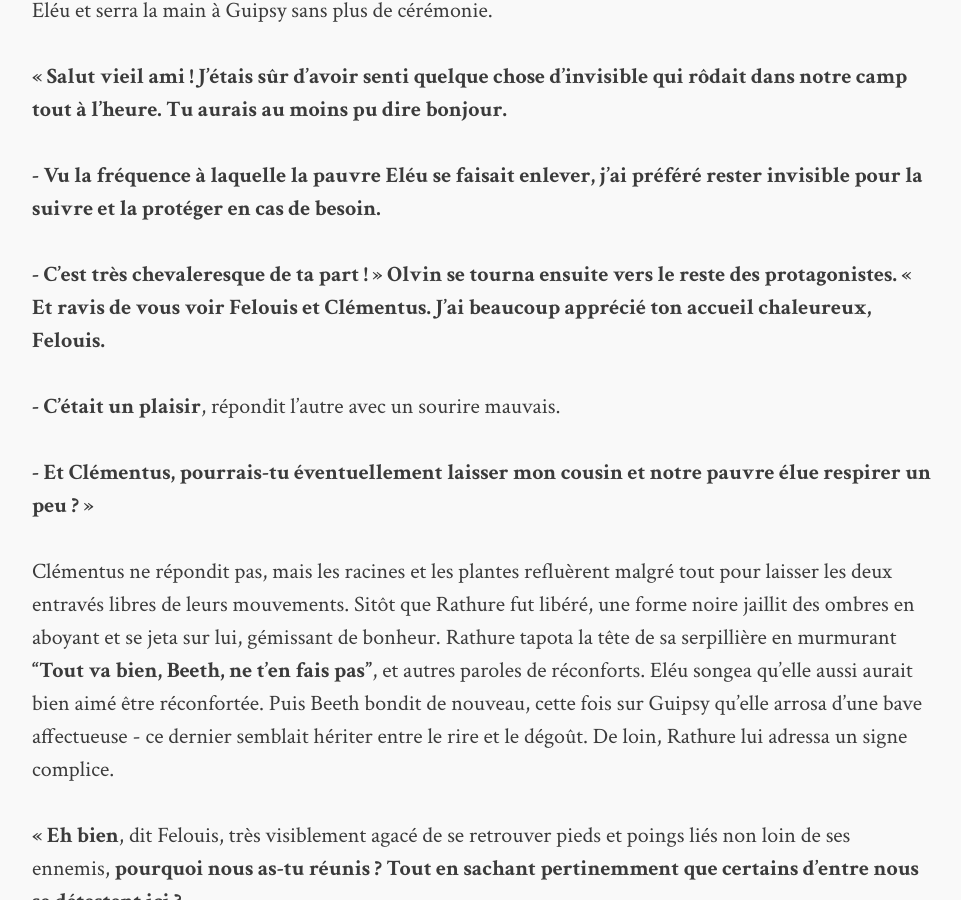
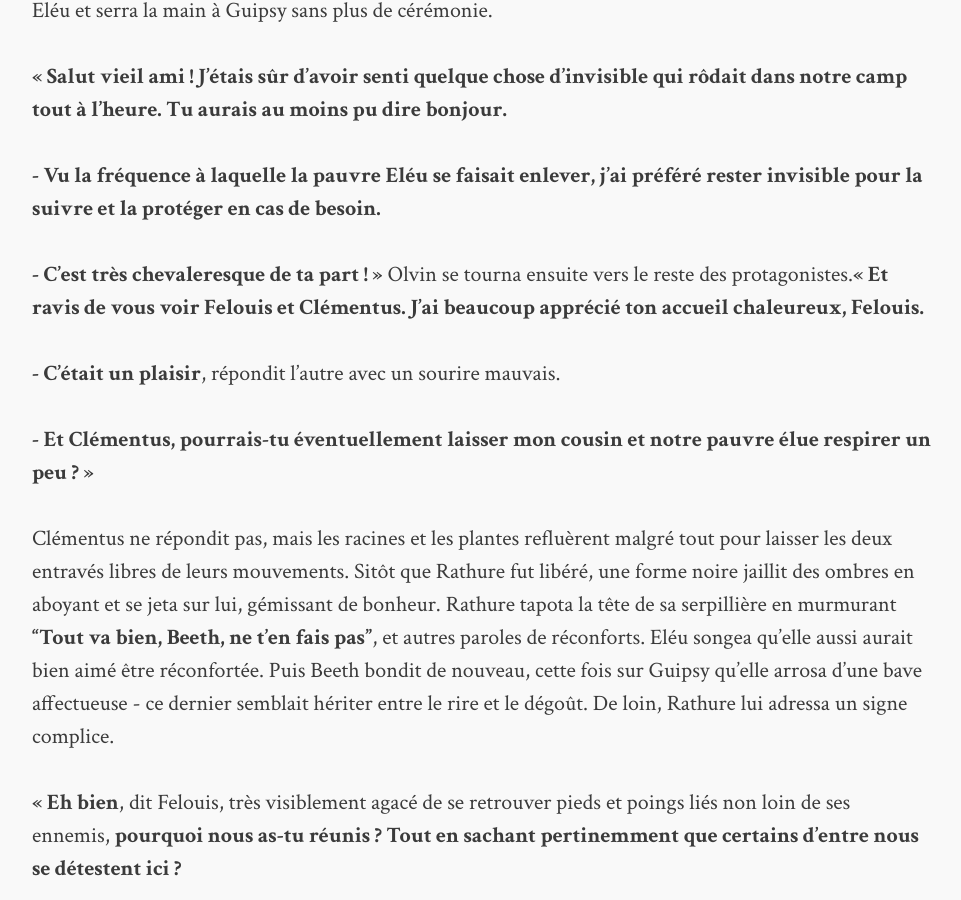
Before and after one commit to Tapus/tygrec, a Jekyll site: the page built from _posts/2014-12-16-chapitre-5.md, in a window 1280 px wide and 900 px high, scrolled down 7308 px. Shown: the whole window, without its empty margins (158-1119 px from the left). Built offline with Jekyll 4.4.1, drawn with Linux system fonts in a browser that asks for light colours; some of the changed text lies outside the part shown.

Commit message:
Fix chapter 5

```diff
--- a/_posts/2014-12-16-chapitre-5.md
+++ b/_posts/2014-12-16-chapitre-5.md
@@ -50,7 +50,7 @@
 
 Soudain, une lumière orange d'une brillance incomparable illumina les alentours presque comme en plein jour : Felouis venait de dégainer son épée de feu, et faisait face à Rathure qui tenait un long poignard aux reflets dorés dans chaque main.
 
-**« Il est temps de régler ça d'homme à homme, sans artifice**, siffla Felouis, **son regard flamboyant plongé dans celui impénétrable de Rathure.**
+**« Il est temps de régler ça d'homme à homme, sans artifice**, siffla Felouis, son regard flamboyant plongé dans celui impénétrable de Rathure.
 
 **\- Je suis bien d'accord »**, répondit Rathure sans se démonter.
 
@@ -106,7 +106,7 @@
 
 **\- Vu la fréquence à laquelle la pauvre Eléu se faisait enlever, j’ai préféré rester invisible pour la suivre et la protéger en cas de besoin.**
 
-**\-  C’est très chevaleresque de ta part ! » Olvin se tourna ensuite vers le reste des protagonistes. « Et ravis de vous voir Felouis et Clémentus. J’ai beaucoup apprécié ton accueil chaleureux, Felouis.**
+**\-  C’est très chevaleresque de ta part ! »** Olvin se tourna ensuite vers le reste des protagonistes.**« Et ravis de vous voir Felouis et Clémentus. J’ai beaucoup apprécié ton accueil chaleureux, Felouis.**
 
 **\- C’était un plaisir**, répondit l’autre avec un sourire mauvais.
 
```
